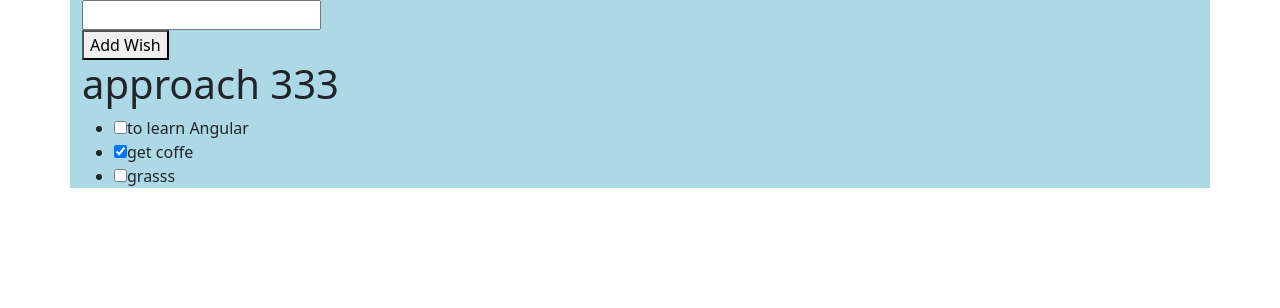
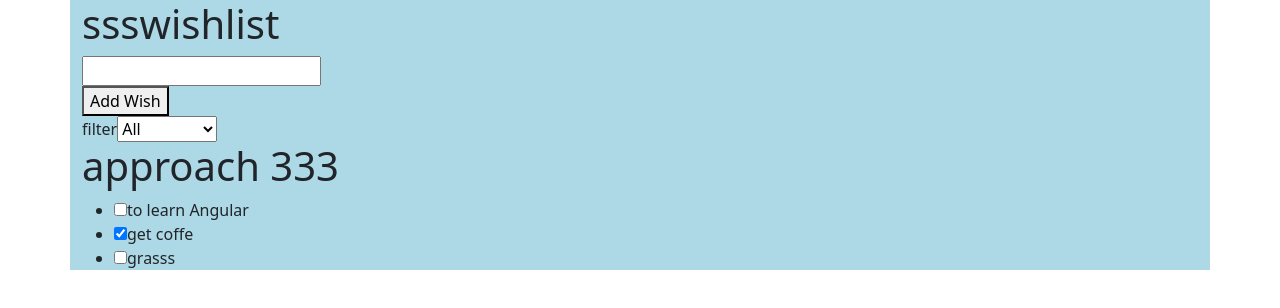
Before and after one commit to 99ionut/AngularTutorial, an Angular app: page / in a window 1280 px wide. Shown: the top 308 px of the page. Built offline with nearby package versions, Linux system fonts and the light colour scheme.

Commit message:
filter by listen to changes to ngModel values

```diff
--- a/src/app/app.component.html
+++ b/src/app/app.component.html
@@ -1,6 +1,8 @@
 <div class="container">
 
   <!--2nd approach to reactive forms, template driven forms-->
+  <h1>{{title}}</h1>
+
   <form action="">
     <div>
       <!--ngModel binds form field to a proprety in our class-->
@@ -13,47 +15,26 @@
     </div>
   </form>
 
-
-  <!--Approach 1 of conditional rendering-->
-  <!--ngIf to display if there are no elements
-  <h1>approach 1</h1>
-  <div *ngIf="items.length == 0">
-    There are no wishes
-  </div>-->
-
-  <!--there is no ngElse, so another inverted ngIf to display if there are elements
-  <ul *ngIf="items.length > 0" id="list">
-    <li *ngFor="let item of items">
-        <input type="checkbox"> {{item.wishText}}
-    </li>
-  </ul>-->
-
-  <!--Approach 2 of conditional rendering, templates
-  <h1>approach 2</h1>
-  <div *ngIf="items.length===0; then noItems else showItems"></div>
-
-  <ng-template #noItems>
-    There are no wishes
-  </ng-template>
-
-  <ng-template #showItems>
-    <ul *ngIf="items.length > 0" id="list">
-      <li *ngFor="let item of items">
-          <input type="checkbox"> {{item.wishText}}
-      </li>
-    </ul>
-  </ng-template>
-  -->
+  <!--ngModel listen to change-->
+  <div>
+    <span>filter</span>
+    <!--ngModel on change, pass the new val to function that triggers on change by passing $event-->
+    <select name="listFIler" id="" [(ngModel)]="listFilter" (ngModelChange)="filterChanged($event)">
+      <option value="0">All</option>
+      <option value="1">Unfulfilled</option>
+      <option value="2">Fulfilled</option>
+    </select>
+  </div>
 
   <!--Approach 3 of conditional rendering, template only for the else-->
   <h1>approach 333</h1>
-  <div *ngIf="items.length===0; else showItems2">
+  <div *ngIf="visibleItems.length===0; else showItems2">
     There are no wishes
   </div>
 
   <ng-template #showItems2>
     <ul *ngIf="items.length > 0" id="list">
-      <li *ngFor="let item of items; index as iii">
+      <li *ngFor="let item of visibleItems; index as iii">
           <!--data binding [html proprety or attribute]="value"-->
           <!--event binding have to call a method in the class-->
           <!--$event to pass event usually (e) in normal js-->
--- a/src/app/app.component.ts
+++ b/src/app/app.component.ts
@@ -18,12 +18,27 @@ export class AppComponent {
 
   title = 'ssswishlist';
 
-   toggleItem = (e : any, item : WishItem) =>{
+  //used for filters
+  listFilter : String = "0";
+  visibleItems : WishItem[] = this.items;
+
+  toggleItem = (e : any, item : WishItem) =>{
     //binds data by setting isCompleto to true or false
     item.isComplete = !item.isComplete;
     console.log(e);
     console.log(item);
     console.log("Toggle!");
+  }
+
+  filterChanged = (value : any) =>{
+    console.log(value);
+    if(value == "0"){
+      this.visibleItems = this.items;
+    }else if(value == "1"){
+      this.visibleItems = this.items.filter(item => !item.isComplete);
+    }else if(value == "2"){
+      this.visibleItems = this.items.filter(item => item.isComplete);
+    }
   }
 
   addNewWish = () =>{
```
